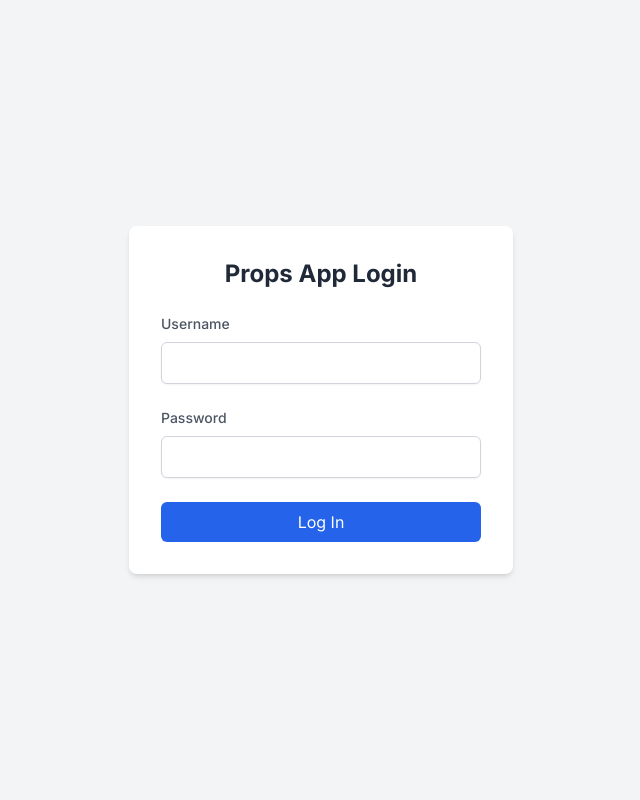
After one commit to louisefx/props-inventory-app, a Flask app: page /login in a window 1280 px wide. The commit adds this page. Shown: the whole page, without its empty margins (319-959 px from the left). Run offline with Flask 3, Linux system fonts and the light colour scheme; some libraries are stand-ins or nearby versions.

Commit message:
Add files via upload

```diff
--- /dev/null
+++ b/templates/login.html
@@ -0,0 +1,47 @@
+<!DOCTYPE html>
+<html lang="en">
+<head>
+    <meta charset="UTF-8">
+    <meta name="viewport" content="width=device-width, initial-scale=1.0">
+    <title>Login - Props App</title>
+    <script src="https://cdn.tailwindcss.com"></script>
+    <link href="https://fonts.googleapis.com/css2?family=Inter:wght@400;500;600;700&display=swap" rel="stylesheet">
+    <style>
+        body {
+            font-family: 'Inter', sans-serif;
+            background-color: #f3f4f6;
+        }
+    </style>
+</head>
+<body class="flex items-center justify-center min-h-screen">
+    <div class="w-full max-w-sm p-8 space-y-6 bg-white rounded-lg shadow-md">
+        <h1 class="text-2xl font-bold text-center text-gray-800">Props App Login</h1>
+
+        {% with messages = get_flashed_messages(with_categories=true) %}
+            {% if messages %}
+                {% for category, message in messages %}
+                    <div class="p-3 rounded-md {{ 'bg-red-100 text-red-700' if category == 'error' else 'bg-blue-100 text-blue-700' }}">
+                        {{ message }}
+                    </div>
+                {% endfor %}
+            {% endif %}
+        {% endwith %}
+
+        <form method="post" class="space-y-6">
+            <div>
+                <label for="username" class="block mb-2 text-sm font-medium text-gray-600">Username</label>
+                <input type="text" name="username" id="username" class="w-full px-3 py-2 border border-gray-300 rounded-md shadow-sm focus:outline-none focus:ring-blue-500 focus:border-blue-500" required>
+            </div>
+            <div>
+                <label for="password" class="block mb-2 text-sm font-medium text-gray-600">Password</label>
+                <input type="password" name="password" id="password" class="w-full px-3 py-2 border border-gray-300 rounded-md shadow-sm focus:outline-none focus:ring-blue-500 focus:border-blue-500" required>
+            </div>
+            <div>
+                <button type="submit" class="w-full px-4 py-2 text-white bg-blue-600 rounded-md hover:bg-blue-700 focus:outline-none focus:ring-2 focus:ring-offset-2 focus:ring-blue-500">
+                    Log In
+                </button>
+            </div>
+        </form>
+    </div>
+</body>
+</html>
```
Also changed, not shown: templates/index.html (+24 -23 lines).
